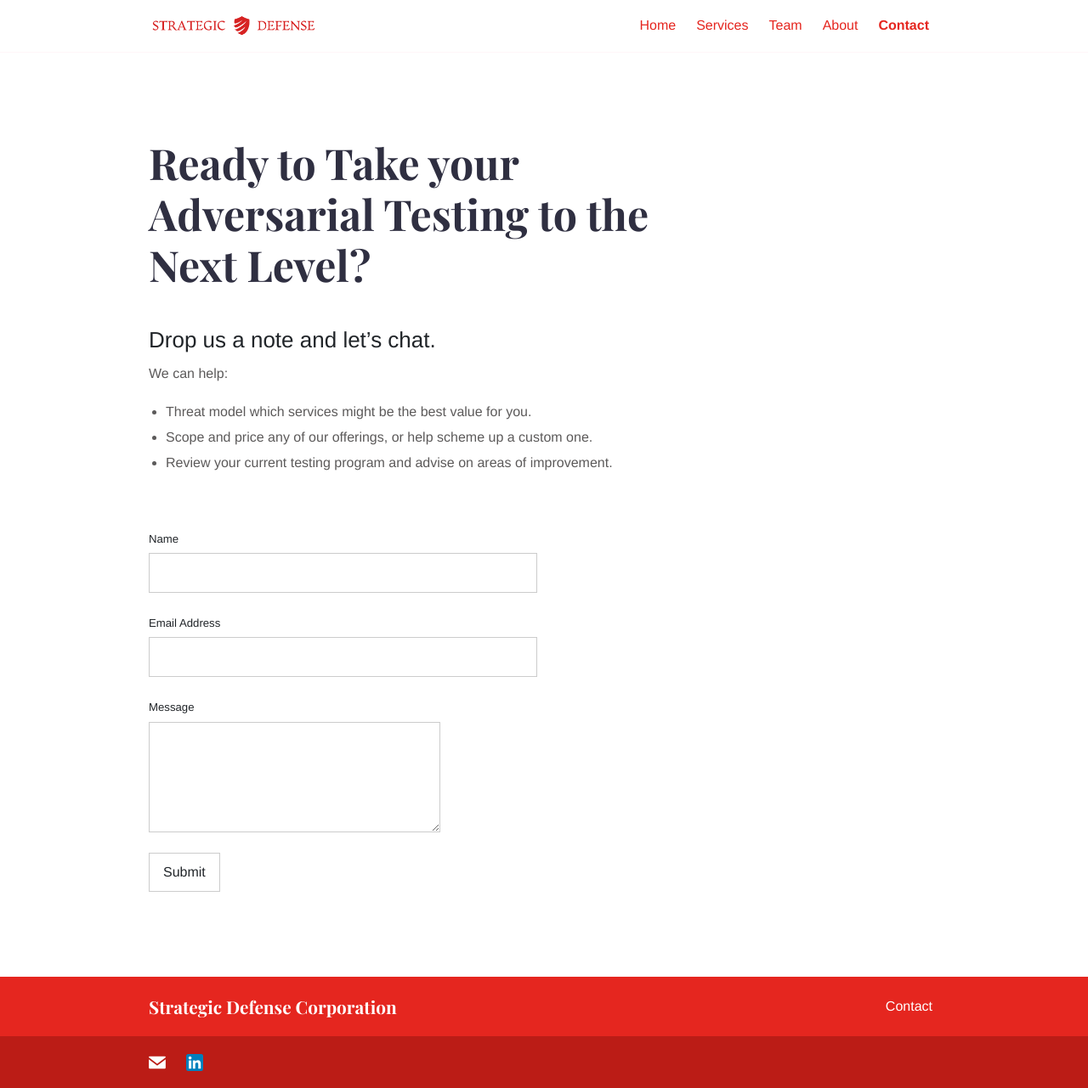
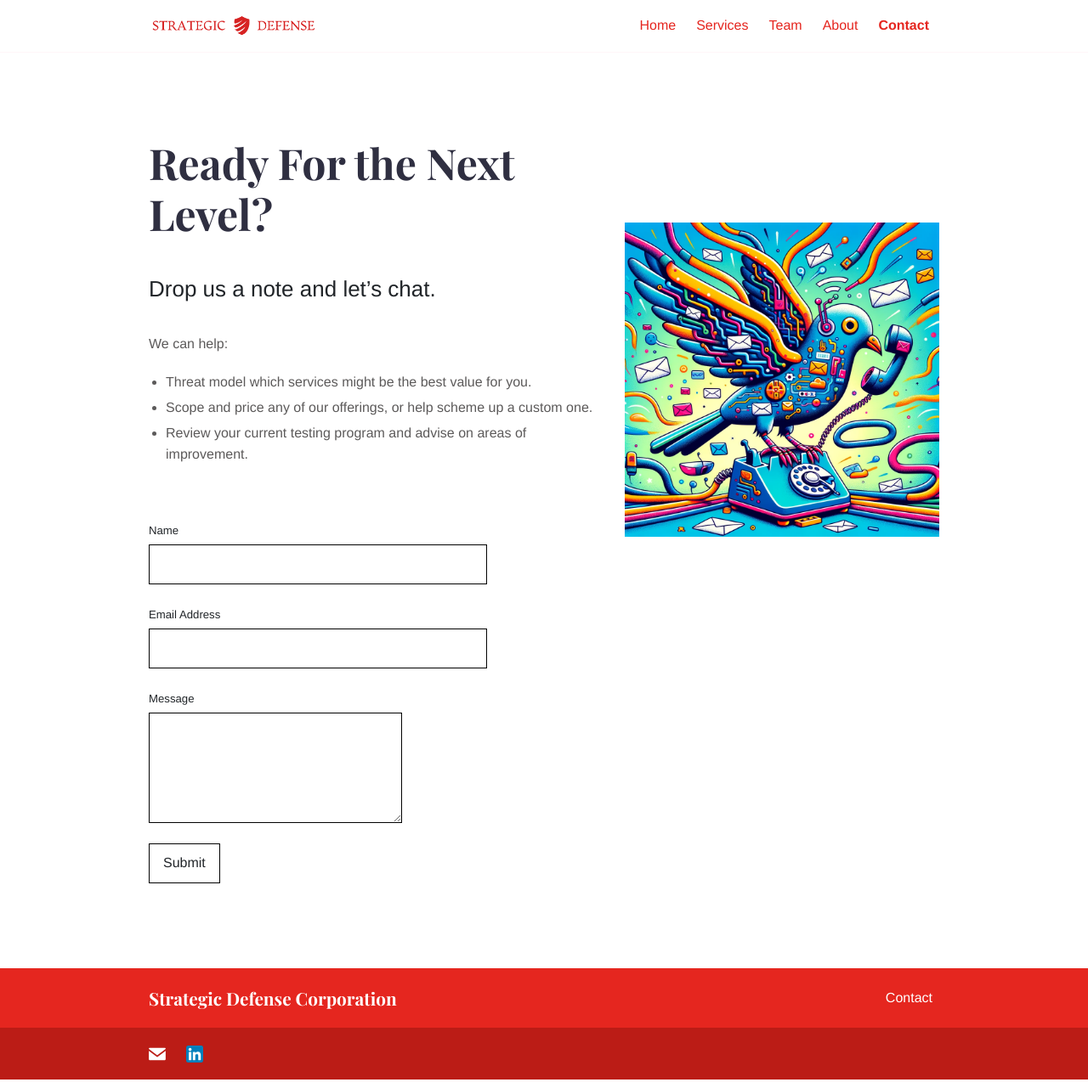
Before and after one commit to strategicdefense/strategicdefense.github.io, a Jekyll site: the page built from contact.md, in a window 1280 px wide. Shown: the whole page at 85% size. Built offline with Jekyll 4.4.1, drawn with Linux system fonts in a browser that asks for light colours.

Commit message:
adding a new col and image to contact

```diff
--- a/_data/features.json
+++ b/_data/features.json
@@ -1,7 +1,7 @@
 [
   {
     "title": "Offense for your Defense",
-    "description": "Exercise, just like your doctor said.",
+    "description": "Exercise is the best medicine, just like your doctor said.",
     "image": {
       "url": "images/features/shield_bw.webp",
       "width": 80,
@@ -10,7 +10,7 @@
   },
   {
     "title": "World-Class Talent",
-    "description": "We hire, train and develop the best on the planet.",
+    "description": "We hire, train and develop the best adversarial testers on the planet.",
     "image": {
       "url": "images/features/1st_bw.webp",
       "width": 80,
--- a/_includes/contact-form.html
+++ b/_includes/contact-form.html
@@ -44,7 +44,7 @@
 #fs-frm select,
 #fs-frm textarea,
 #fs-frm #card-element {
-  border: 1px solid rgba(0,0,0,0.2);
+  border: 1px solid rgba(1,1,1,1.2);
   background-color: rgba(255,255,255,0.9);
   padding: .75em 1rem;
   margin-bottom: 1.5rem;
@@ -55,7 +55,7 @@
   background-color: white;
   outline-style: solid;
   outline-width: thin;
-  outline-color: gray;
+  outline-color: grey;
   outline-offset: -1px;
 }
 #fs-frm [type="text"],
--- a/_layouts/contact.html
+++ b/_layouts/contact.html
@@ -9,16 +9,28 @@ bodyClass: "page-contact"
         font-family: 'Playfair Display', sans-serif;
         font-weight: 700;
     }
+    .img-responsive {
+        width: 100%;
+        height: auto;
+        object-fit: cover;
+    }
+    /* Add margin to the top of the image container */
+    .image-container {
+        margin-top: 100px; /* Adjust this value as needed */
+    }
 </style>
-
 
 <div class="container pb-6 pt-6 pt-md-10 pb-md-10">
     <div class="row justify-content-start">
-        <div class="col-12 col-md-8">
+        <div class="col-12 col-md-7">
             <div class="service service-single">
                 <h1 class="title">{{page.title}}</h1>
                 <div class="content mt-4">{{content}}</div>
             </div>
         </div>
+        <!-- Adjusted Image Column with Margin -->
+        <div class="col-12 col-md-5 image-container">
+            <img src="/images/illustrations/pigeon.webp" alt="Digital Pigeon" class="img-responsive">
+        </div>
     </div>
 </div>
--- a/contact.md
+++ b/contact.md
@@ -1,12 +1,11 @@
 ---
-title: "Ready to Take your Adversarial Testing to the Next Level?"
+title: "Ready For the Next Level?"
 image: "images/illustrations/colorfulcomputer.webp"
 layout: contact
 description: Contact
 ---
-
 ## Drop us a note and let's chat.
-
+<br>
 We can help:
 - Threat model which services might be the best value for you.
 - Scope and price any of our offerings, or help scheme up a custom one.
```
Also changed, not shown: images/illustrations/pigeon.webp (added), 3 other files.
